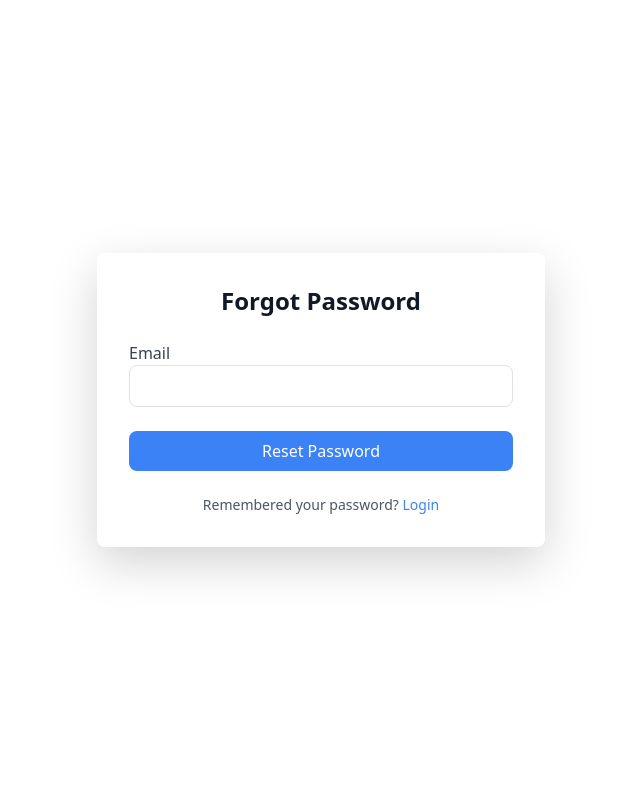
After one commit to kamallachinov/php-project, a PHP site: page /views/auth/forgot-password.view.php in a window 1280 px wide. The commit adds this page. Shown: the whole page, without its empty margins (319-959 px from the left). Run offline with PHP 8.4, Linux system fonts and the light colour scheme; some libraries are stand-ins or nearby versions.

Commit message:
feat: forgot password view is ready

```diff
--- a/controllers/search-query/search-trending-images.php
+++ b/controllers/search-query/search-trending-images.php
@@ -54,7 +54,7 @@ try {
         "paginatedData" => $paginatedData,
     ];
 
-    echo ResponseHandler::SUCCESS_RESPONSE("Success", $response, 200);
+    echo ResponseHandler::SUCCESS_RESPONSE("Found items", $response, 200);
 } catch (Exception $e) {
     echo ResponseHandler::ERROR_RESPONSE("Error fetching items: " . $e->getMessage(), 500);
 }
--- /dev/null
+++ b/views/auth/forgot-password.view.php
@@ -0,0 +1,41 @@
+<?php
+session_start();
+$pageTitle = "Forgot Password";
+
+require $_SERVER['DOCUMENT_ROOT'] . "/php-prj/views/partials/head.php";
+?>
+
+<div class="min-h-screen flex items-center justify-center">
+    <div class="bg-white shadow-lg rounded-lg p-8 max-w-md w-full">
+        <h1 class="text-2xl font-bold text-gray-900 text-center mb-6">Forgot Password</h1>
+
+        <form method="POST" action="/php-prj/controllers/auth/forgot-password.php">
+            <div class="mb-4">
+                <label for="email" class="block text-gray-700">Email</label>
+                <input type="email" id="email" name="email" required
+                    class="w-full py-2 border border-gray-300 rounded-lg focus:outline-none focus:ring-2 focus:ring-blue-500">
+            </div>
+
+            <button type="submit" name="resetPassword"
+                class="w-full bg-blue-500 text-white py-2 rounded-lg hover:bg-blue-600 transition-colors">
+                Reset Password
+            </button>
+        </form>
+
+        <p class="text-sm text-gray-600 mt-4 text-center">
+            Remembered your password?
+            <a href="/php-prj/views/auth/login.view.php" class="text-blue-500 hover:underline">Login</a>
+        </p>
+    </div>
+</div>
+
+<!-- jQuery library (required) -->
+<script src="https://cdnjs.cloudflare.com/ajax/libs/jquery/3.7.1/jquery.min.js"
+    integrity="sha512-v2CJ7UaYy4JwqLDIrZUI/4hqeoQieOmAZNXBeQyjo21dadnwR+8ZaIJVT8EE2iyI61OV8e6M8PP2/4hpQINQ/g=="
+    crossorigin="anonymous" referrerpolicy="no-referrer"></script>
+
+<!-- TOASTR SCRIPTS & SWEET ALERT-->
+<script src="//cdn.jsdelivr.net/npm/sweetalert2@11"></script>
+<script src="https://cdnjs.cloudflare.com/ajax/libs/toastr.js/latest/toastr.min.js"
+    integrity="sha512-VEd+nq25CkR676O+pLBnDW09R7VQX9Mdiij052gVCp5yVH3jGtH70Ho/UUv4mJDsEdTvqRCFZg0NKGiojGnUCw=="
+    crossorigin="anonymous" referrerpolicy="no-referrer"></script>
```
Also changed, not shown: views/auth/login.view.php (+5 -2 lines).
